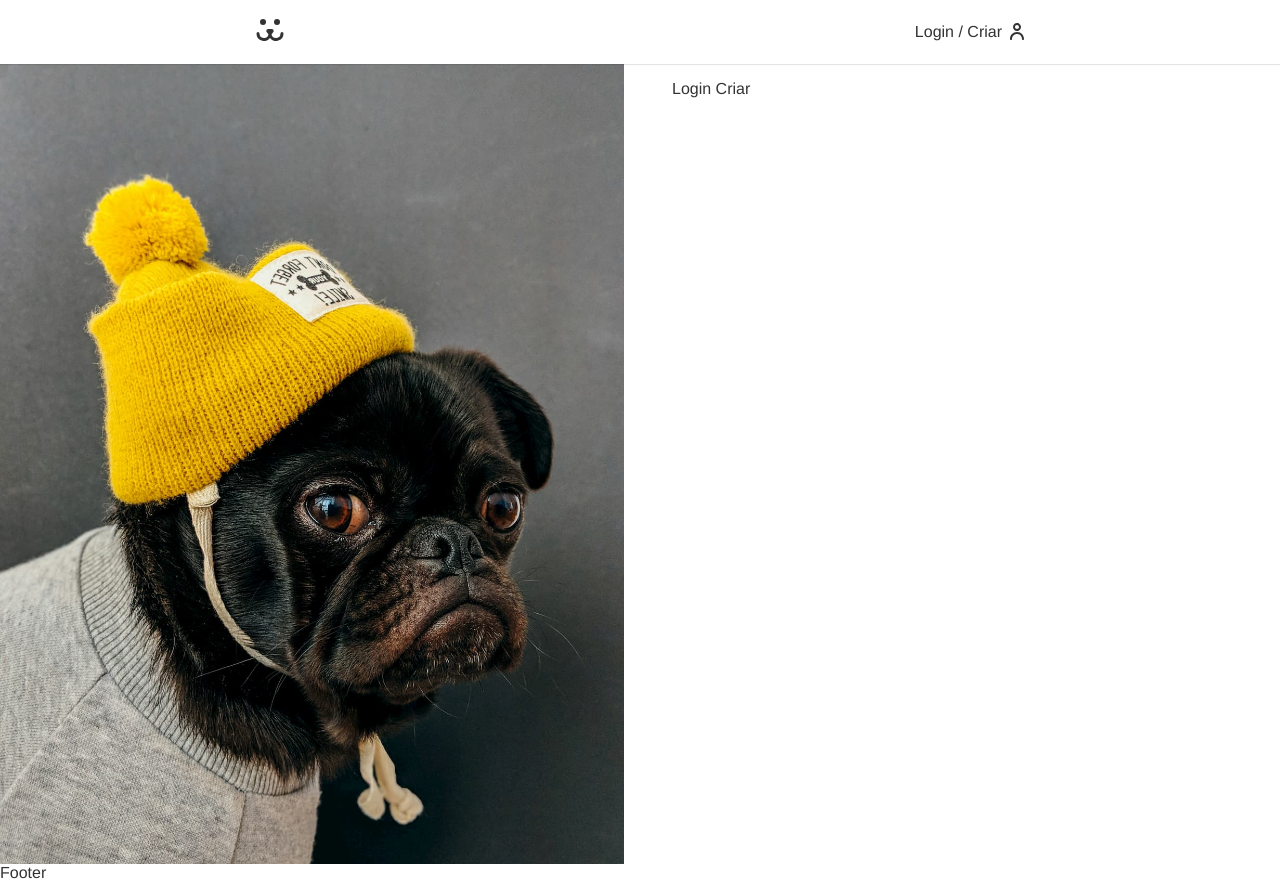
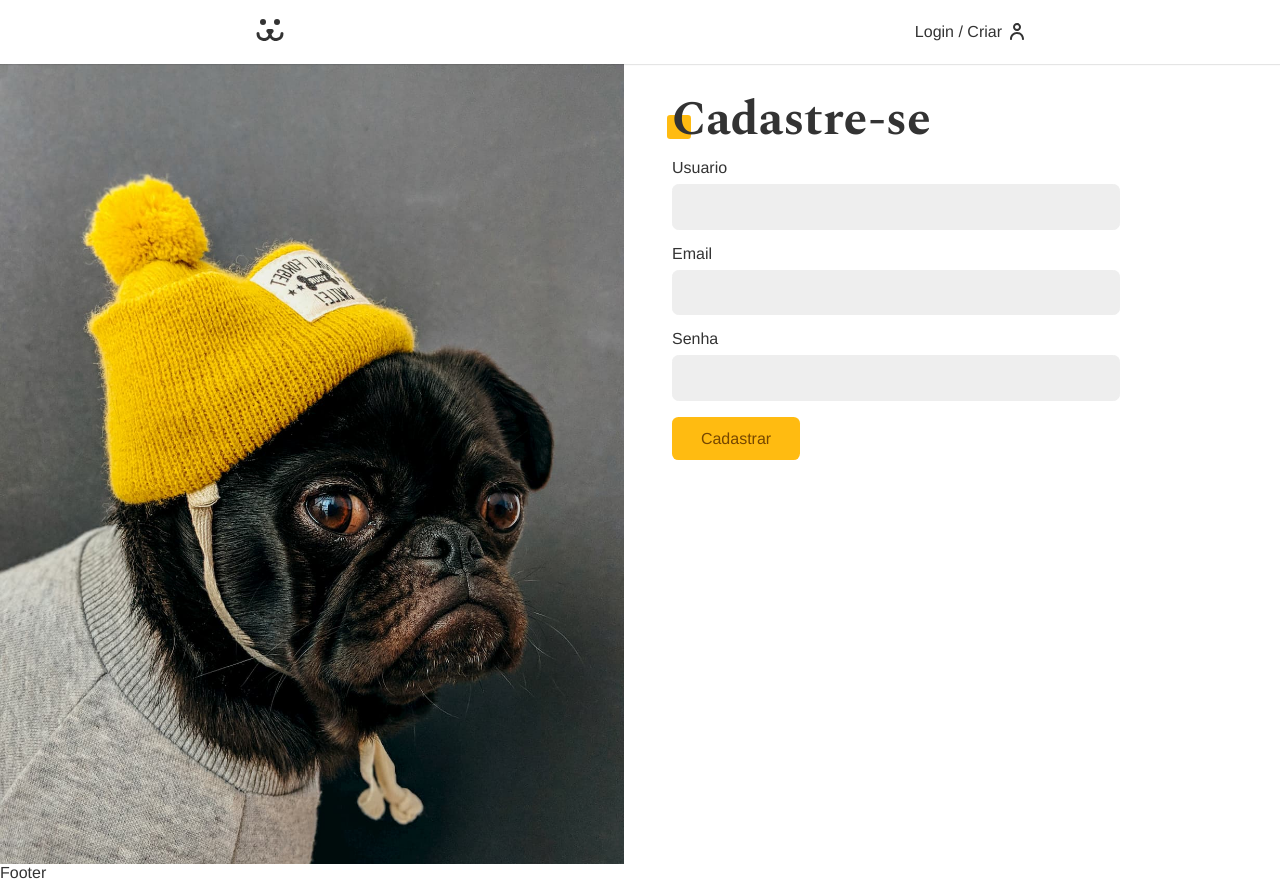
Before and after one commit to rafaelhmp/dogs, a React (Create React App) app: page /login/criar in a window 1280 px wide. Built offline with nearby package versions, Linux system fonts and the light colour scheme.

Commit message:
Criando pagina de cadastro

```diff
--- a/src/Components/Login/LoginCreate.js
+++ b/src/Components/Login/LoginCreate.js
@@ -1,7 +1,40 @@
 import React from 'react';
+import Input from '../Forms/Input';
+import Button from '../Forms/Button';
+import UseForm from '../../Hooks/UseForm';
+import { USER_POST } from '../../api';
+import { UserContext } from '../../UserContext';
 
 const LoginCreate = () => {
-  return <div>Login Criar</div>;
+  const username = UseForm();
+  const email = UseForm('email');
+  const password = UseForm();
+
+  const { userLogin } = React.useContext(UserContext);
+
+  async function handleSubmit(event) {
+    event.preventDefault();
+    const { url, options } = USER_POST({
+      username: username.value,
+      email: email.value,
+      password: password.value,
+    });
+    const response = await fetch(url, options);
+    if (response.ok) userLogin(username.value, password.value);
+    console.log(response);
+  }
+
+  return (
+    <section className="animeLeft">
+      <h1 className="title">Cadastre-se</h1>
+      <form onSubmit={handleSubmit}>
+        <Input label="Usuario" type="text" name="username" {...username} />
+        <Input label="Email" type="email" name="email" {...email} />
+        <Input label="Senha" type="password" name="password" {...password} />
+        <Button>Cadastrar</Button>
+      </form>
+    </section>
+  );
 };
 
 export default LoginCreate;
--- a/src/api.js
+++ b/src/api.js
@@ -36,3 +36,16 @@
     },
   };
 }
+
+export function USER_POST(body) {
+  return {
+    url: API_URL + '/api/user',
+    options: {
+      method: 'POST',
+      headers: {
+        'Content-Type': 'application/json',
+      },
+      body: JSON.stringify(body),
+    },
+  };
+}
```
